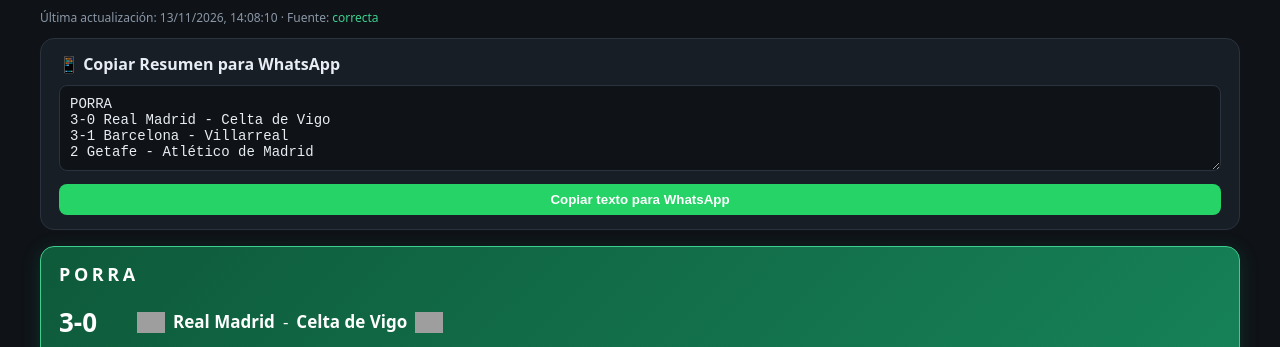
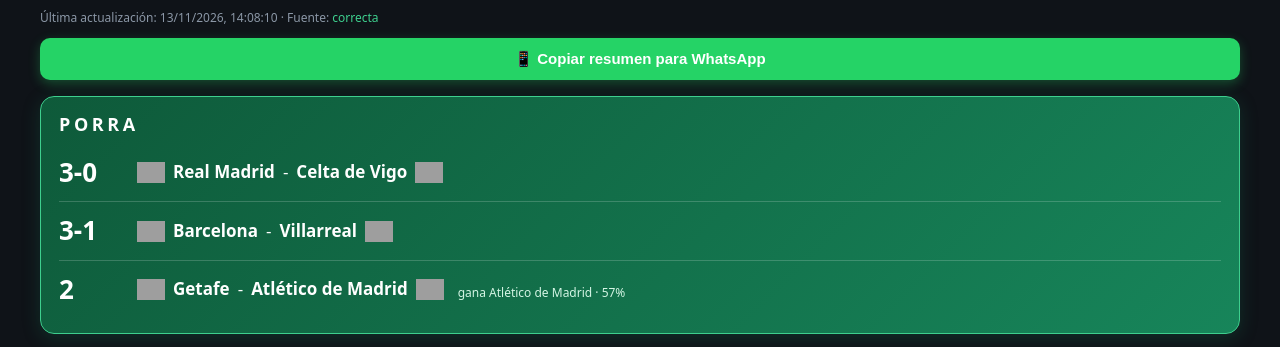
Before and after one commit to gestiondecriptos/laliga, a plain HTML site: page index.html in a window 1280 px wide. Shown: the part 104-451 px from the top of the page. Drawn offline with Linux system fonts and the light colour scheme; grey boxes are pictures that could not be loaded.

Commit message:
Refactor WhatsApp summary to a single copy button
Replaced WhatsApp summary box with a single button for copying the summary text. Updated styles and functionality for the new WhatsApp button.

```diff
--- a/index.html
+++ b/index.html
@@ -26,21 +26,19 @@ h1{margin:0;font-size:clamp(32px,7vw,56px);font-weight:800;letter-spacing:-1px;l
 .chips{display:flex;gap:6px;flex-wrap:wrap;margin-top:10px}.chip{font-size:12px;padding:3px 9px;border:1px solid var(--line);border-radius:99px}
 .note{margin-top:10px;font-size:12px;color:var(--warn)}a{color:#6cb6ff}.na{color:var(--mu);font-style:italic}
 footer{margin-top:14px;font-size:12px;color:var(--mu)}
-/* Estilos para la caja de WhatsApp */
-.whatsapp-box{max-width:1200px;margin:0 auto 16px;background:var(--card);border:1px solid var(--line);border-radius:14px;padding:14px 18px}
-.whatsapp-box h3{margin:0 0 8px;font-size:16px;color:var(--tx)}
-.whatsapp-box textarea{width:100%;background:var(--bg);color:var(--tx);border:1px solid var(--line);border-radius:8px;padding:10px;font-family:monospace;font-size:14px;resize:vertical}
-.whatsapp-box button{margin-top:8px;background:#25D366;font-weight:bold;width:100%}
-.whatsapp-box button:hover{background:#20ba5a}
+/* Estilo exclusivo para el botón de WhatsApp flotante/limpio */
+.whatsapp-container{max-width:1200px;margin:0 auto 16px;}
+.whatsapp-container button{background:#25D366;color:white;font-weight:bold;width:100%;padding:12px;border-radius:10px;font-size:15px;box-shadow:0 4px 12px rgba(37,211,102,0.3);transition:background 0.2s;}
+.whatsapp-container button:hover{background:#20ba5a}
 </style></head><body>
 <header><div><h1>⚽ PRONÓSTICO PARA PORRA</h1><div class="sub">LaLiga · Real Madrid, FC Barcelona y Atlético de Madrid</div></div><div><button id="r">↻ Recargar</button></div></header>
 <div class="st" id="st">Cargando…</div>
 
-<!-- Bloque de Resumen para WhatsApp -->
-<div class="whatsapp-box">
-    <h3>📱 Copiar Resumen para WhatsApp</h3>
-    <textarea id="whatsapp-text" rows="4" readonly></textarea>
-    <button id="btn-copy-wa">Copiar texto para WhatsApp</button>
+<!-- Solo el botón de WhatsApp (sin caja de texto a la vista) -->
+<div class="whatsapp-container">
+    <button id="btn-copy-wa">📱 Copiar resumen para WhatsApp</button>
+    <!-- Textarea oculto internamente para gestionar el portapapeles sin molestar -->
+    <textarea id="whatsapp-text" style="display:none;"></textarea>
 </div>
 
 <div id="porra"></div><main class="grid" id="cards"></main>
@@ -71,7 +69,7 @@ function porra(D){
   return `<div class="porra"><h2>PORRA</h2>${html}</div>`;
 }
 
-// Función que genera automáticamente el texto plano para WhatsApp basado en data.json
+// Genera el texto plano en segundo plano
 function actualizarTextoWhatsApp(D) {
   let lineas = ["PORRA"];
   ['real', 'barca', 'atleti'].forEach(k => {
@@ -116,23 +114,24 @@ async function load(){
   $('#porra').innerHTML=porra(D);
   $('#cards').innerHTML=T.map(x=>card(x,D)).join('');
 
-  // Actualizamos el campo de texto de WhatsApp con los datos cargados
   actualizarTextoWhatsApp(D);
 }
 
-// Botón de copiar al portapapeles
+// Copiar al portapapeles al hacer clic en el botón
 $('#btn-copy-wa').onclick = () => {
   const txt = document.getElementById('whatsapp-text');
+  txt.style.display = 'block';
   txt.select();
   navigator.clipboard.writeText(txt.value).then(() => {
+    txt.style.display = 'none';
     const btn = $('#btn-copy-wa');
     const originalText = btn.textContent;
-    btn.textContent = '¡Copiado con éxito!';
+    btn.textContent = '¡Copiado! Ya puedes pegarlo en WhatsApp 📋';
     btn.style.background = '#128C7E';
     setTimeout(() => {
       btn.textContent = originalText;
       btn.style.background = '#25D366';
-    }, 2000);
+    }, 2500);
   });
 };
 
```
